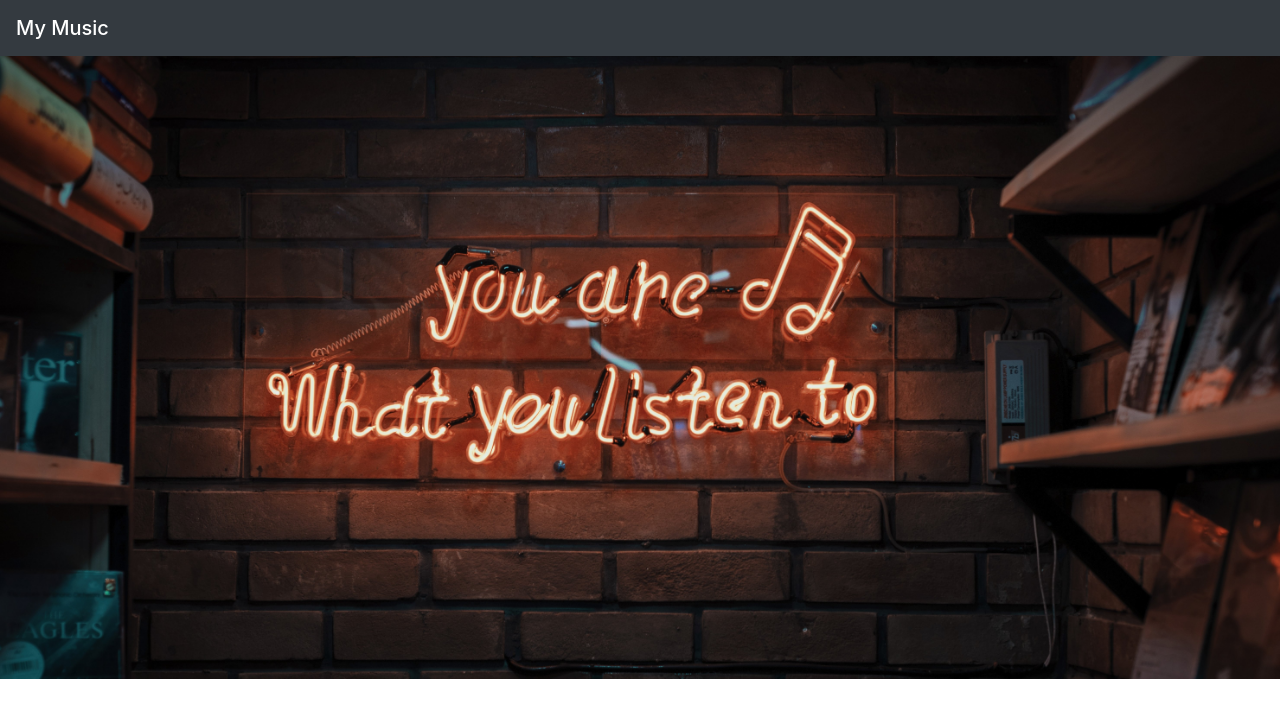
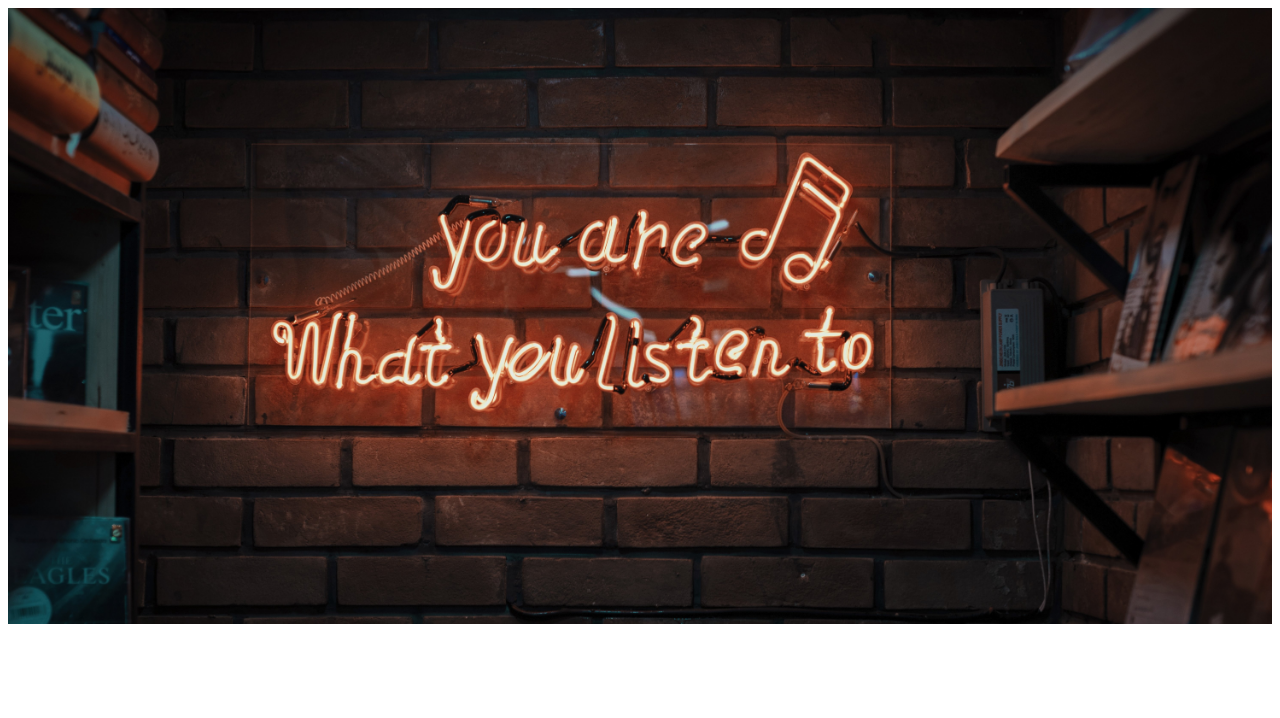
Before and after one commit to anirudh1200/my_lyrics_finder, a React (Create React App) app: page / in a window 1280 px wide. Shown: the top 718 px of the page. Built offline with nearby package versions, Linux system fonts and the light colour scheme.

Commit message:
added material ui

```diff
--- a/package.json
+++ b/package.json
@@ -3,6 +3,8 @@
   "version": "0.1.0",
   "private": true,
   "dependencies": {
+    "@material-ui/core": "^3.9.0",
+    "@material-ui/icons": "^3.0.2",
     "react": "^16.7.0",
     "react-dom": "^16.7.0",
     "react-router-dom": "^4.3.1",
--- a/public/index.html
+++ b/public/index.html
@@ -22,8 +22,7 @@
       work correctly both with client-side routing and a non-root public URL.
       Learn how to configure a non-root public URL by running `npm run build`.
     -->
-    <!-- Compiled and minified Bootstrap CSS -->
-    <link rel="stylesheet" href="https://stackpath.bootstrapcdn.com/bootstrap/4.2.1/css/bootstrap.min.css" integrity="sha384-GJzZqFGwb1QTTN6wy59ffF1BuGJpLSa9DkKMp0DgiMDm4iYMj70gZWKYbI706tWS" crossorigin="anonymous">
+    <link rel="stylesheet" href="https://fonts.googleapis.com/css?family=Roboto:300,400,500">
     <title>My Music Lyrics | Find the lyrics of your favourite songs</title>
   </head>
   <body>
--- a/src/App.js
+++ b/src/App.js
@@ -1,6 +1,5 @@
 import React, { Component } from 'react';
 import { BrowserRouter, Switch, Route } from 'react-router-dom';
-import Navbar from './components/layout/Navbar';
 import frontPic from './frontPic.jpg';
 import './App.css';
 
@@ -9,7 +8,6 @@
     return (
         <BrowserRouter>
             <div className="App">
-                <Navbar />
                 <img src={frontPic} alt='Front Pic' id='frontPic' />
             </div>
         </BrowserRouter>
--- a/src/components/layout/Navbar.js
+++ /dev/null
@@ -1,13 +0,0 @@
-import React from 'react';
-
-const Navbar = props => {
-    return(
-        <nav>
-            <div className="navbar navbar-dark bg-dark">
-                <span className="navbar-brand mb-0 h1 mx">My Music</span>
-            </div>
-        </nav>
-    )
-}
-
-export default Navbar;
```
Also changed, not shown: 1 other file (tests, documents, lock files or other folders).
